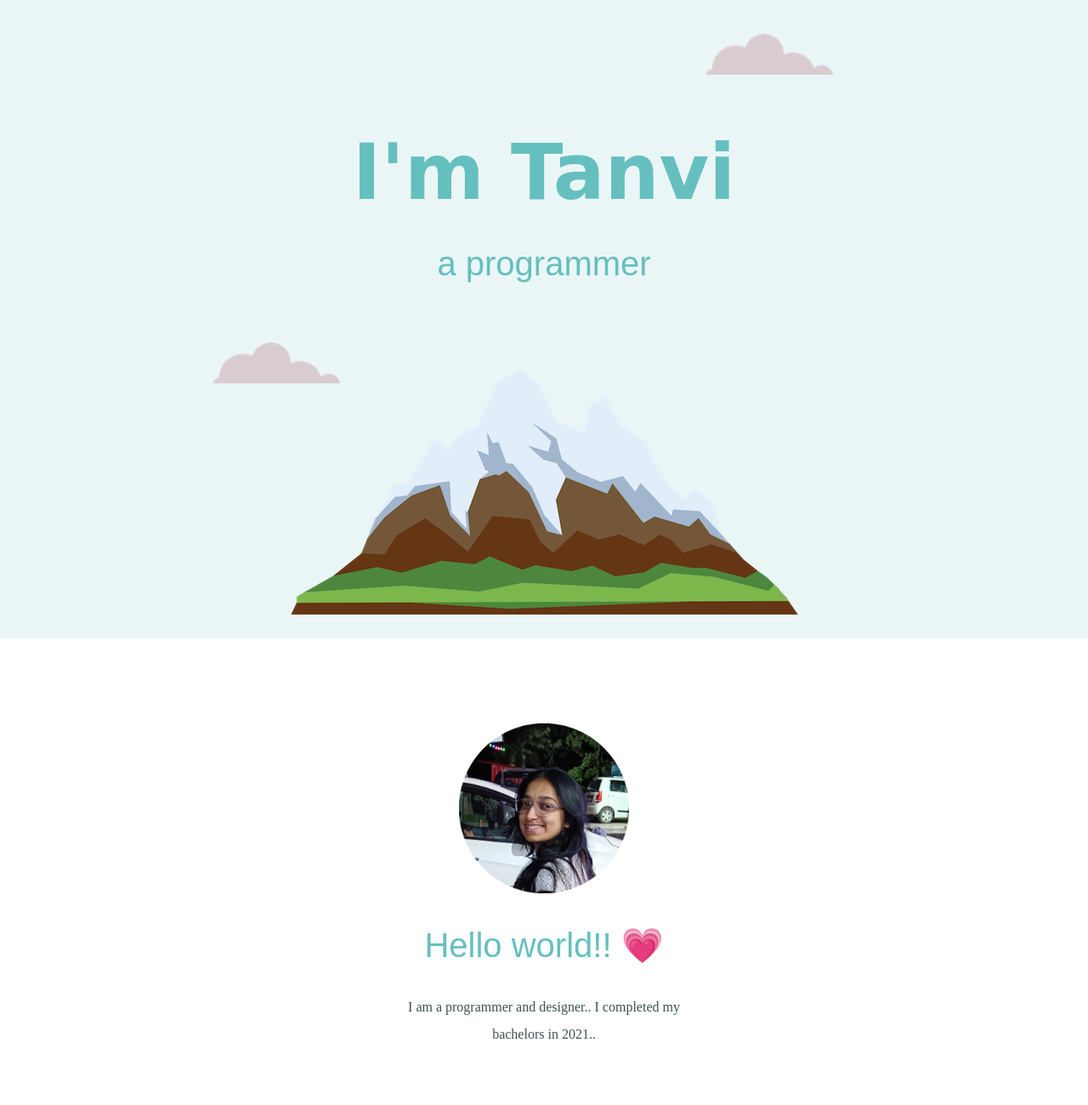
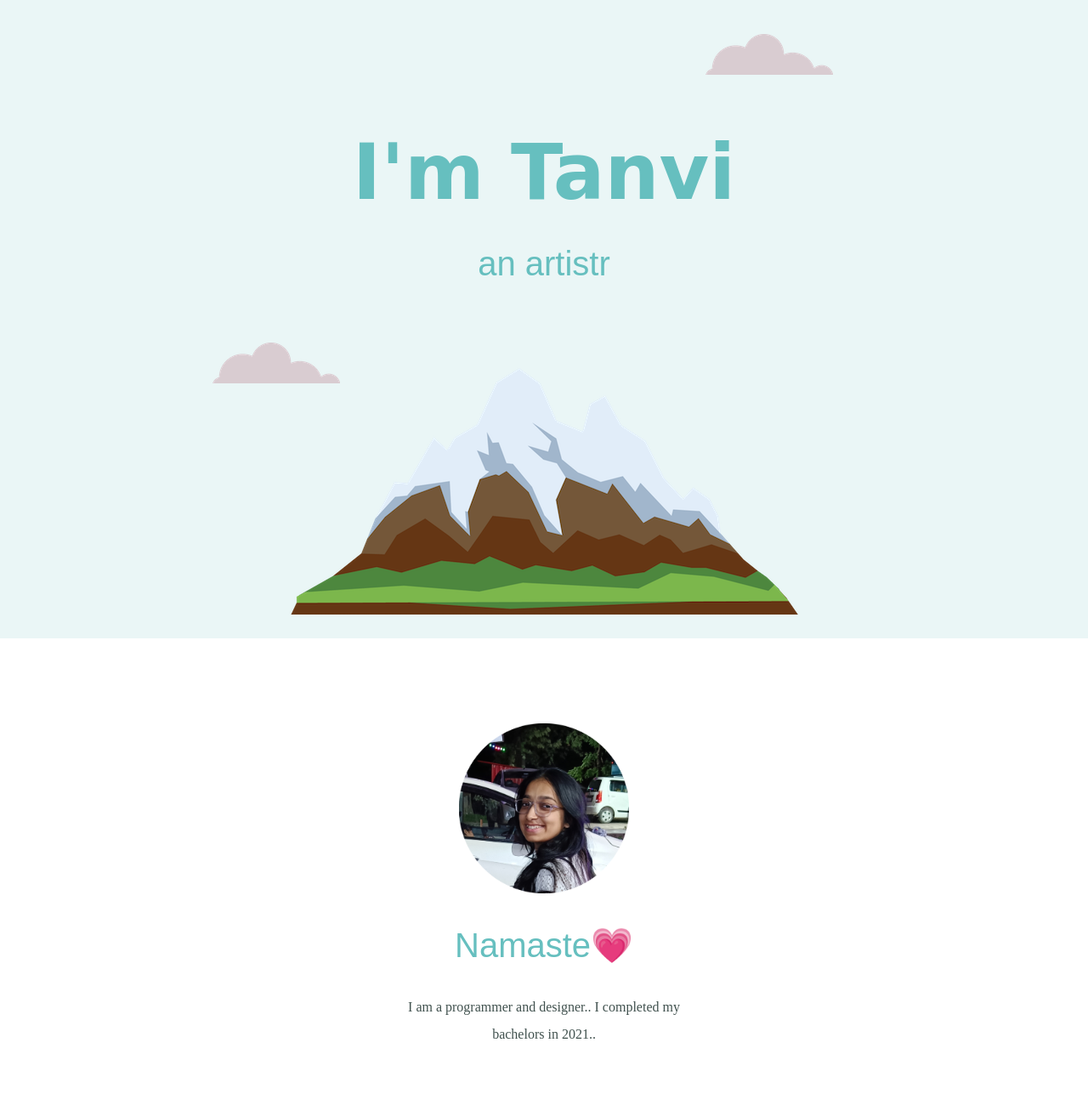
Before and after one commit to bhardwajtanvi/Basic-HTML-Portfolio, a plain HTML site: page index.html in a window 1280 px wide. Shown: the top 1300 px of the page at 85% size. Drawn offline with Linux system fonts and the light colour scheme.

Commit message:
Update index.html

```diff
--- a/index.html
+++ b/index.html
@@ -15,7 +15,7 @@
         <img class="top-cloud" src="Images/CSS - My Site Images/cloud.png" alt="cloud-img">
         <h1>I'm Tanvi <font color="color"></font>
         </h1>
-        <h2>a programmer</h2>
+        <h2>an artistr</h2>
         <img class="bottom-cloud" src="Images/CSS - My Site Images/cloud.png" alt="cloud-img">
         <img src="Images/CSS - My Site Images/mountain.png" alt="mountain-img">
     </div>
@@ -23,7 +23,7 @@
         <div class="profile">
             <img height="200px" width="200px" class="profile-picture" src="Images/CSS - My Site Images/tanvi.png"
                 alt="Profile-img">
-            <h2>Hello world!! 💗</h2>
+            <h2> Namaste💗</h2>
             <p class="intro-description">I am a programmer and designer.. I completed my bachelors in 2021..
             </p>
         </div>
```
